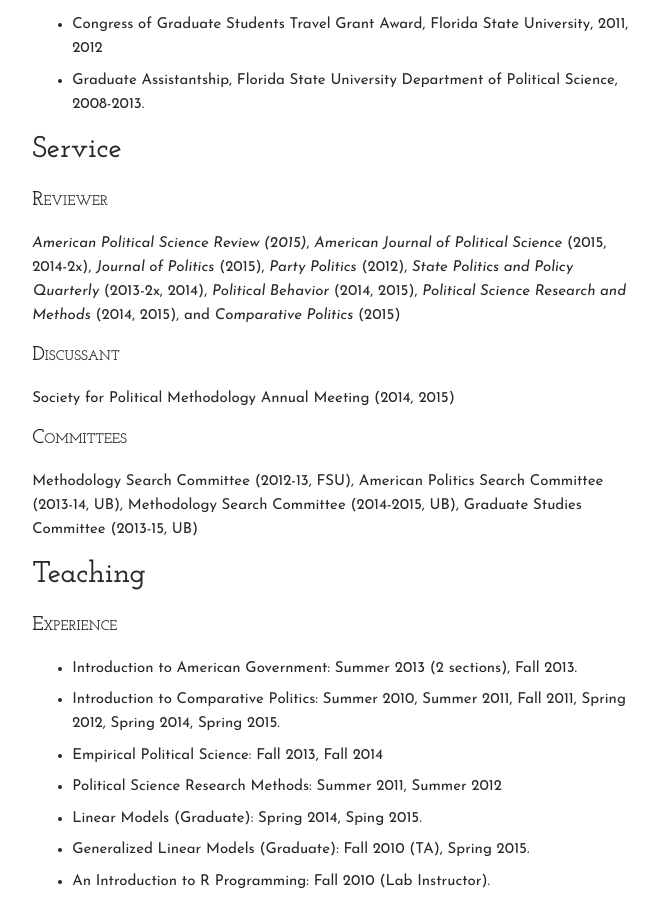
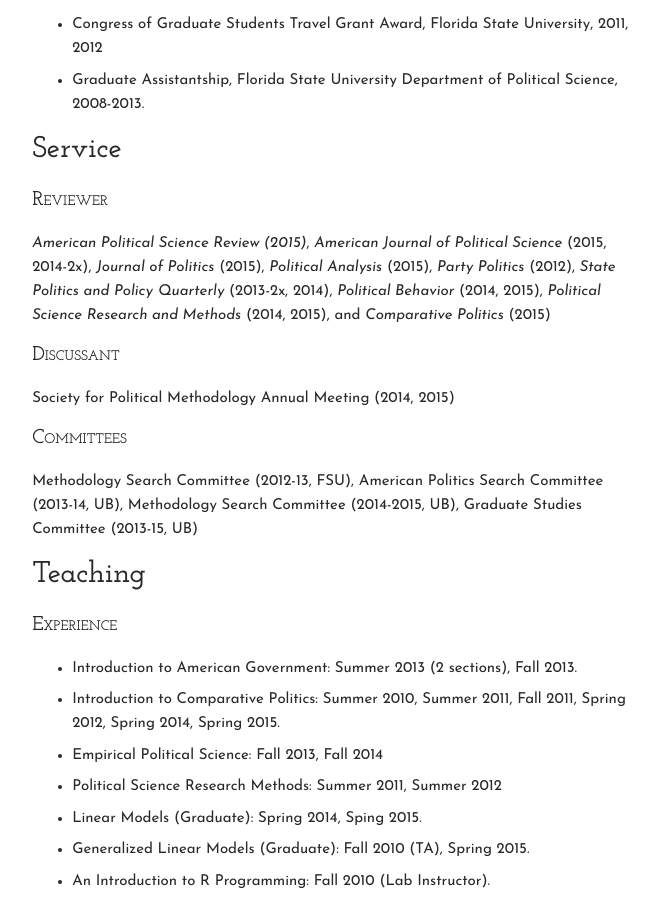
Before and after one commit to carlislerainey/carlislerainey.github.io, a Jekyll site: the page built from cv/index.md, in a window 1280 px wide and 900 px high, scrolled down 4404 px. Shown: the whole window, without its empty margins (430-1089 px from the left). Built offline with Jekyll 4.4.1, drawn with Linux system fonts in a browser that asks for light colours.

Commit message:
update cv

```diff
--- a/cv/index.md
+++ b/cv/index.md
@@ -101,7 +101,7 @@
 
 ### Reviewer
 
-*American Political Science Review (2015)*, *American Journal of Political Science* (2015, 2014-2x), *Journal of Politics* (2015), *Party Politics* (2012), *State Politics and Policy Quarterly* (2013-2x, 2014), *Political Behavior* (2014, 2015), *Political Science Research and Methods* (2014, 2015), and *Comparative Politics* (2015)
+*American Political Science Review (2015)*, *American Journal of Political Science* (2015, 2014-2x), *Journal of Politics* (2015), *Political Analysis* (2015), *Party Politics* (2012), *State Politics and Policy Quarterly* (2013-2x, 2014), *Political Behavior* (2014, 2015), *Political Science Research and Methods* (2014, 2015), and *Comparative Politics* (2015)
 
 ### Discussant
 
```
Also changed, not shown: teaching/pols-209/index.md (+1 -0 lines).
